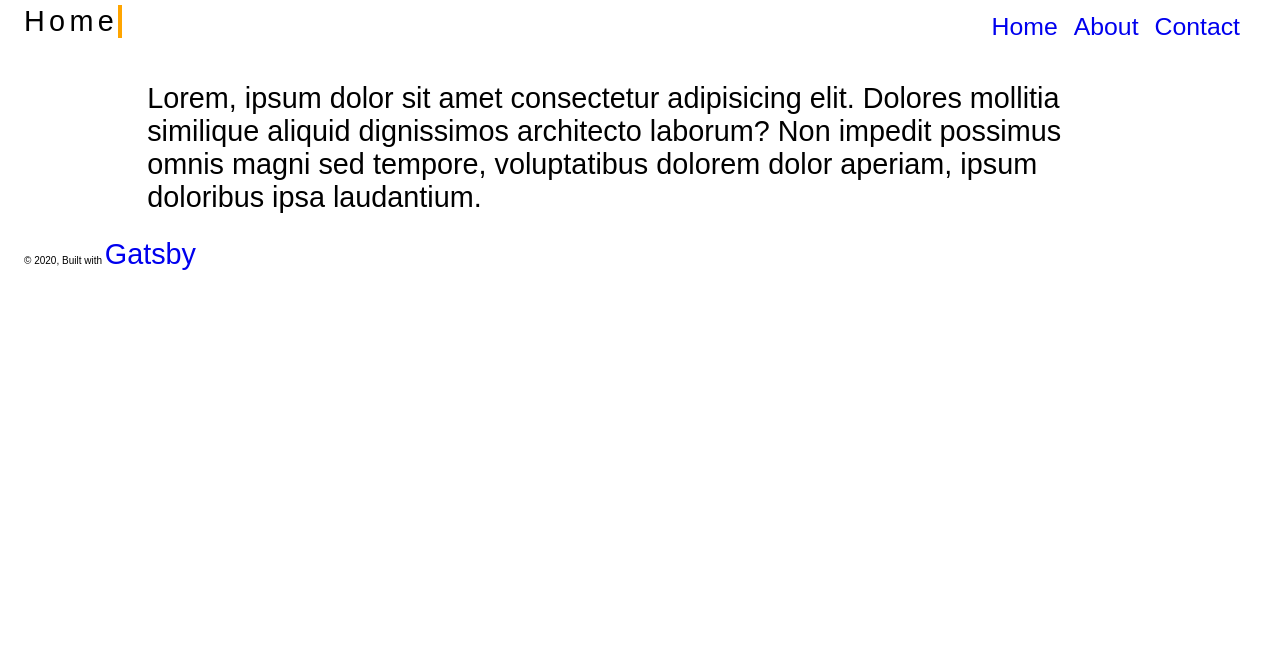
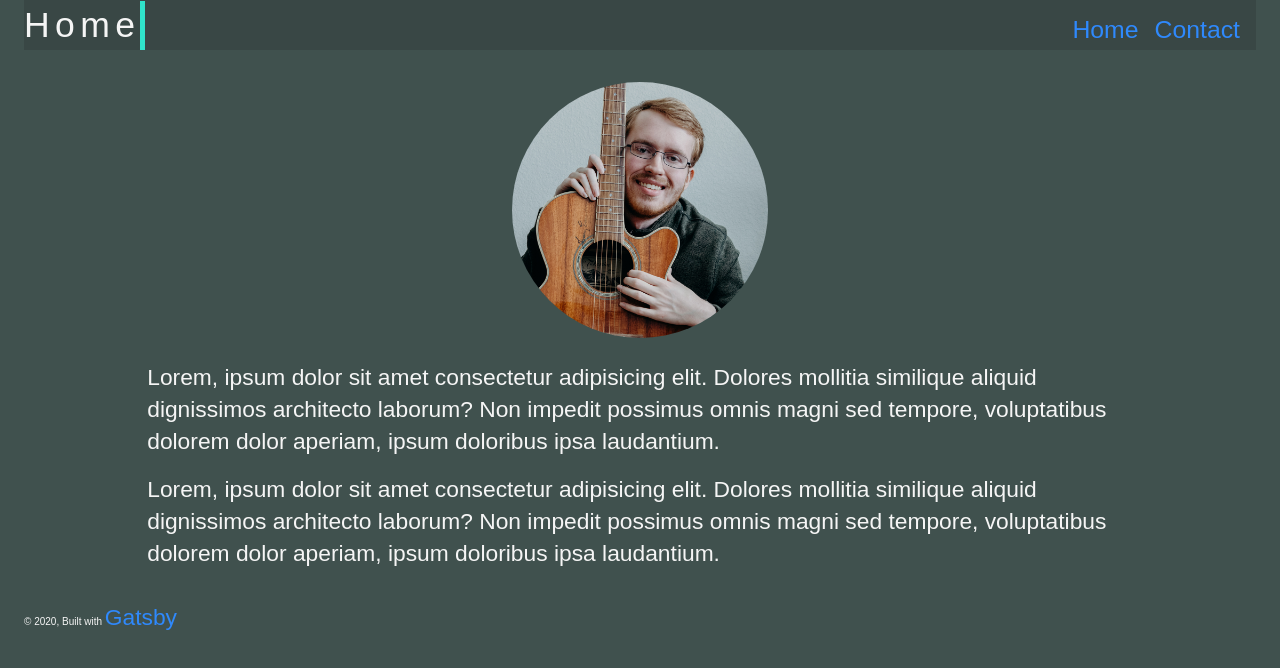
Before and after one commit to dyllper/portfolio, a Gatsby site: page / in a window 1280 px wide. Built offline with nearby package versions, Linux system fonts and the light colour scheme; Gatsby itself is replaced by a stand-in of ours.

Commit message:
Improved styling. Finished About section layout for index page.

```diff
--- a/gatsby-config.js
+++ b/gatsby-config.js
@@ -10,11 +10,9 @@ module.exports = {
     `gatsby-transformer-sharp`,
     `gatsby-plugin-sharp`,
     {
-      resolve: `gatsby-plugin-manifest`,
+      resolve: `gatsby-source-filesystem`,
       options: {
-        name: `gatsby-starter-default`,
-        short_name: `starter`,
-        start_url: `/`,
+        path: `${__dirname}/src/images/`,
       },
     },
     // this (optional) plugin enables Progressive Web App + Offline functionality
--- a/src/components/header.js
+++ b/src/components/header.js
@@ -18,11 +18,6 @@ const Header = ({ pageName }) => {
           </Link>
         </li>
         <li className={styles.link}>
-          <Link aria-label="About" to="/about">
-            About
-          </Link>
-        </li>
-        <li className={styles.link}>
           <Link aria-label="Contact" to="/contact">
             Contact
           </Link>
--- a/src/pages/index.js
+++ b/src/pages/index.js
@@ -1,19 +1,45 @@
 import React from "react"
+import { useStaticQuery, graphql } from "gatsby"
+import Img from "gatsby-image"
 
 import Layout from "../components/layout"
 import SEO from "../components/seo"
+import styles from "../styles/index.module.scss"
 
-const IndexPage = () => (
+const IndexPage = () => {
+  const data = useStaticQuery(graphql`
+    query {
+      file(relativePath: { eq: "ProfileImage.jpg" }) {
+        childImageSharp {
+          fluid(maxWidth: 256, maxHeight: 256) {
+            ...GatsbyImageSharpFluid
+          }
+        }
+      }
+    }
+  `)
+  return (
     <Layout pageName="Home">
       <SEO title="Home" />
-    {/*TODO: Add an image apove the text and a "CONTACT ME" button below it*/}
+      <Img
+        className={styles.imageContainer}
+        fluid={data.file.childImageSharp.fluid}
+        alt="Image of Dylan Perkins smiling with a guitar."
+      />
       <p>
-      Lorem, ipsum dolor sit amet consectetur adipisicing elit. Dolores mollitia
-      similique aliquid dignissimos architecto laborum? Non impedit possimus
-      omnis magni sed tempore, voluptatibus dolorem dolor aperiam, ipsum
-      doloribus ipsa laudantium.
+        Lorem, ipsum dolor sit amet consectetur adipisicing elit. Dolores
+        mollitia similique aliquid dignissimos architecto laborum? Non impedit
+        possimus omnis magni sed tempore, voluptatibus dolorem dolor aperiam,
+        ipsum doloribus ipsa laudantium.
+      </p>
+      <p>
+        Lorem, ipsum dolor sit amet consectetur adipisicing elit. Dolores
+        mollitia similique aliquid dignissimos architecto laborum? Non impedit
+        possimus omnis magni sed tempore, voluptatibus dolorem dolor aperiam,
+        ipsum doloribus ipsa laudantium.
       </p>
     </Layout>
   )
+}
 
 export default IndexPage
--- a/src/styles/Utilities/variables.scss
+++ b/src/styles/Utilities/variables.scss
@@ -1,12 +1,19 @@
 /* Font Sizes */
-$header1: calc(2.6rem + 1vw);
-$header2: calc(3rem + 1vw);
-$header3: calc(2.4rem + 1vw);
-$header4: calc(2rem + 1vw);
-$text: calc(1.6rem + 1vw);
+$header1: calc(3em + 1vw);
+$header2: calc(2.25em + 1vw);
+$header3: calc(1.75em + 1vw);
+$header4: calc(1.125em + 1vw);
+$text: calc(1em + 1vw);
 
 /* Margin Spacing */
 $margin-extra-large: 4.8rem;
 $margin-large: 3.2rem;
 $margin-medium: 2.4rem;
 $margin-small: 1.6rem;
+
+/* Colors */
+$bg-color: #40514e;
+$bg-color-dark: #394745;
+$text-color: #f5f5f5;
+$link-color: #2f89fc;
+$button-color: #30e3ca;
--- a/src/styles/global.scss
+++ b/src/styles/global.scss
@@ -5,30 +5,38 @@
   box-sizing: border-box;
   margin: 0;
   padding: 0;
+  border: 0;
+  font: inherit;
 }
 
 html {
   font-size: 62.5%;
+  color: $text-color;
 }
 
 body {
   font-family: Arial, Helvetica, sans-serif;
+  background-color: $bg-color;
 }
 
 h1 {
   font-size: $header1;
+  line-height: 1.33em;
 }
 
 h2 {
   font-size: $header2;
+  line-height: 1.35em;
 }
 
 h3 {
   font-size: $header3;
+  line-height: 1.387em;
 }
 
 h4 {
   font-size: $header4;
+  line-height: 1.5em;
 }
 
 li,
@@ -39,10 +47,13 @@ span,
 a,
 p {
   font-size: $text;
+  line-height: 1.4em;
+  margin: $margin-small 0;
 }
 
 a {
   text-decoration: none;
+  color: $link-color;
 }
 
 ul {
--- a/src/styles/header.module.scss
+++ b/src/styles/header.module.scss
@@ -7,6 +7,9 @@
   align-items: center;
   margin-bottom: $margin-large;
   height: 5rem;
+  background-color: $bg-color-dark;
+  width: 100%;
+  padding-top: 1rem;
 }
 
 .navLinks {
@@ -24,7 +27,7 @@
 .typewriter {
   display: inline-block;
   overflow: hidden;
-  border-right: 0.15em solid orange;
+  border-right: 0.15em solid $button-color;
   white-space: nowrap;
   letter-spacing: 0.15em;
   animation: blink-caret 0.75s step-end infinite;
@@ -37,6 +40,6 @@
     border-color: transparent;
   }
   50% {
-    border-color: orange;
+    border-color: $button-color;
   }
 }
--- a/src/styles/index.module.scss
+++ b/src/styles/index.module.scss
@@ -0,0 +1,9 @@
+// Utilities
+@import "./Utilities/variables.scss";
+
+.imageContainer {
+  width: 256px;
+  height: 256px;
+  border-radius: 50%;
+  margin: 0 auto $margin-medium auto;
+}
--- a/src/styles/layout.module.scss
+++ b/src/styles/layout.module.scss
@@ -7,5 +7,5 @@
 
 .appBody {
   width: 80%;
-  margin: $margin-medium auto;
+  margin: $margin-large auto;
 }
```
Also changed, not shown: src/pages/about.js (deleted, +0 -13 lines), src/images/ProfileImage.jpg (added). Lines whose indentation alone changed are shown as unchanged.
